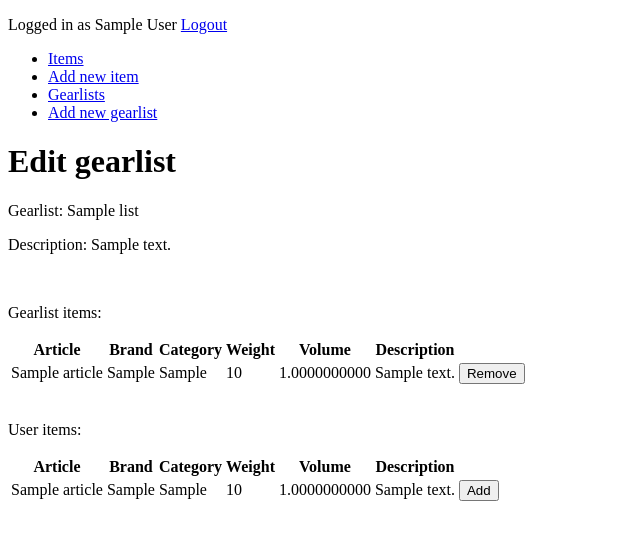
After one commit to juhakaup/ReissuReppu, a Flask app: page /lists/1 in a window 1280 px wide. The commit adds this page. Shown: the top 540 px of the page, without its empty margins (0-640 px from the left). Run offline with Flask 2, Linux system fonts and the light colour scheme; a user stored in the database is signed in; tables that the repository leaves empty hold one stand-in row (values such as "Sample post").

Commit message:
Varustelistojen tarkistelu, lisääminen ja muokkaus

```diff
--- a/application/articles/forms.py
+++ b/application/articles/forms.py
@@ -9,6 +9,7 @@ class ArticleForm(FlaskForm):
     weight = IntegerField("Weight", [validators.NumberRange(min=0)])
     volume = DecimalField("Volume", [validators.NumberRange(min=0)],  places=2, )
     description = StringField("Description")
+    id = IntegerField("id")
 
     class Meta:
         csrf = False
--- a/application/auth/forms.py
+++ b/application/auth/forms.py
@@ -1,9 +1,9 @@
 from flask_wtf import FlaskForm
-from wtforms import PasswordField, StringField
+from wtforms import PasswordField, StringField, validators
 
 class LoginForm(FlaskForm):
-    email = StringField("Email")
-    password = PasswordField("Password")
+    email = StringField("Email", [validators.Length(min=2, max=60)])
+    password = PasswordField("Password", [validators.Length(min=2, max=60)])
 
     class Meta:
         csrf = False
--- a/application/lists/views.py
+++ b/application/lists/views.py
@@ -1,6 +1,7 @@
 from application import app, db
 from application.lists.models import GearList
 from application.lists.forms import ListsForm
+from application.articles.models import Article
 from flask_login import login_required, current_user
 
 #flask
@@ -14,6 +15,7 @@ def lists_index():
 
 #adding new gearlist
 @app.route("/lists", methods=["POST"])
+@login_required
 def list_create():
     form = ListsForm(request.form)
 
@@ -27,5 +29,48 @@ def list_create():
 
 #new gearlist form
 @app.route("/lists/new/")
+@login_required
 def lists_form():
     return render_template("lists/new.html", form = ListsForm())
+
+# modify excisting gearlist
+@app.route("/lists/<list_id>", methods=["GET", "POST"])
+@login_required
+def modify_list(list_id):
+    gearlist = GearList.query.get(list_id)
+
+    if request.method == "GET":
+        return render_template("lists/modify.html",
+                                gearlist = gearlist,
+                                articles = Article.query.all(),
+                                useritems = gearlist.articles)
+
+# adding items to a gearlist
+@app.route("/lists/<list_id>/<item_id>", methods=["POST"])
+@login_required
+def additem_list(list_id, item_id):
+    gearlist = GearList.query.get(list_id)
+    item = Article.query.get(item_id)
+
+    gearlist.articles.append(item)
+    db.session.commit()
+
+    return render_template("lists/modify.html",
+                                gearlist = gearlist,
+                                articles = Article.query.all(),
+                                useritems = gearlist.articles)
+
+# remove item from gearlist
+@app.route("/lists/rm/<list_id>/<item_id>", methods=["POST"])
+@login_required
+def rmItem_list(list_id, item_id):
+    gearlist = GearList.query.get(list_id)
+    item = Article.query.get(item_id)
+
+    gearlist.articles.remove(item)
+    db.session.commit()
+
+    return render_template("lists/modify.html",
+                                gearlist = gearlist,
+                                articles = Article.query.all(),
+                                useritems = gearlist.articles)
--- a/application/templates/layout.html
+++ b/application/templates/layout.html
@@ -16,8 +16,8 @@
     <ul>
         <li><a href="{{ url_for('articles_index') }}">Items</a></li>
         <li><a href="{{ url_for('articles_form') }}">Add new item</a></li>
-        <li><a href="{{ url_for('lists_index') }}">Gear listings</a></li>
-        <li><a href="{{ url_for('lists_form') }}">Add new listing</a></li>
+        <li><a href="{{ url_for('lists_index') }}">Gearlists</a></li>
+        <li><a href="{{ url_for('lists_form') }}">Add new gearlist</a></li>
     </ul>
 
     {% block body %}
--- a/application/templates/lists/list.html
+++ b/application/templates/lists/list.html
@@ -12,6 +12,11 @@
             <td>{{ list.name }}</td>
             <td>{{ list.description }}</td>
             <td>{{ list.user }}</td>
+            <td>
+                <form method="GET" action="{{ url_for('modify_list',list_id=list.id) }}">
+                    <input type="submit" value="Modify"/>
+                </form>
+            </td>
         </tr>
         {% endfor %}
     </table>
--- /dev/null
+++ b/application/templates/lists/modify.html
@@ -0,0 +1,63 @@
+{% extends "layout.html" %}
+
+{% block body %}
+<h1>Edit gearlist</h1>
+
+<p>Gearlist: {{ gearlist.name }}</p>
+<p>Description: {{ gearlist.description }}</p>
+<br>
+<p>Gearlist items:</p>
+<table>
+    <tr>
+        <th>Article</th>
+        <th>Brand</th>
+        <th>Category</th>
+        <th>Weight</th>
+        <th>Volume</th>
+        <th>Description</th>
+    </tr>
+    {% for article in useritems %}
+    <tr>
+        <td>{{ article.name }}</td>
+        <td>{{ article.brand }}</td>
+        <td>{{ article.category }}</td>
+        <td>{{ article.weight }}</td>
+        <td>{{ article.volume }}</td>
+        <td>{{ article.description }}</td>
+        <td>
+            <form method="POST" action="{{ url_for('rmItem_list',list_id=gearlist.id, item_id=article.id) }}">
+                <input type="submit" value="Remove"/>
+            </form>
+        </td>
+    </tr>
+    {% endfor %}
+</table>
+<br>
+<p>User items:</p>
+<table>
+    <tr>
+        <th>Article</th>
+        <th>Brand</th>
+        <th>Category</th>
+        <th>Weight</th>
+        <th>Volume</th>
+        <th>Description</th>
+    </tr>
+    {% for article in articles %}
+    <tr>
+        <td>{{ article.name }}</td>
+        <td>{{ article.brand }}</td>
+        <td>{{ article.category }}</td>
+        <td>{{ article.weight }}</td>
+        <td>{{ article.volume }}</td>
+        <td>{{ article.description }}</td>
+        <td>
+            <form method="POST" action="{{ url_for('additem_list',list_id=gearlist.id, item_id=article.id) }}">
+                <input type="submit" value="Add"/>
+            </form>
+        </td>
+    </tr>
+    {% endfor %}
+</table>
+
+{% endblock %}
--- a/application/templates/lists/new.html
+++ b/application/templates/lists/new.html
@@ -16,6 +16,6 @@
         {{ form.description.label }}
         {{ form.description }}
     </div>
-    <input type="submit" value="Add"/>
+    <input type="submit" value="Add items to the list"/>
 </form>
 {% endblock %}
```
Also changed, not shown: application/__init__.py (+4 -4 lines), application/articles/views.py (+55 -12 lines), application/lists/models.py (+10 -0 lines), application/templates/articles/list.html (+11 -1 lines), application/templates/articles/new.html (+7 -2 lines).
